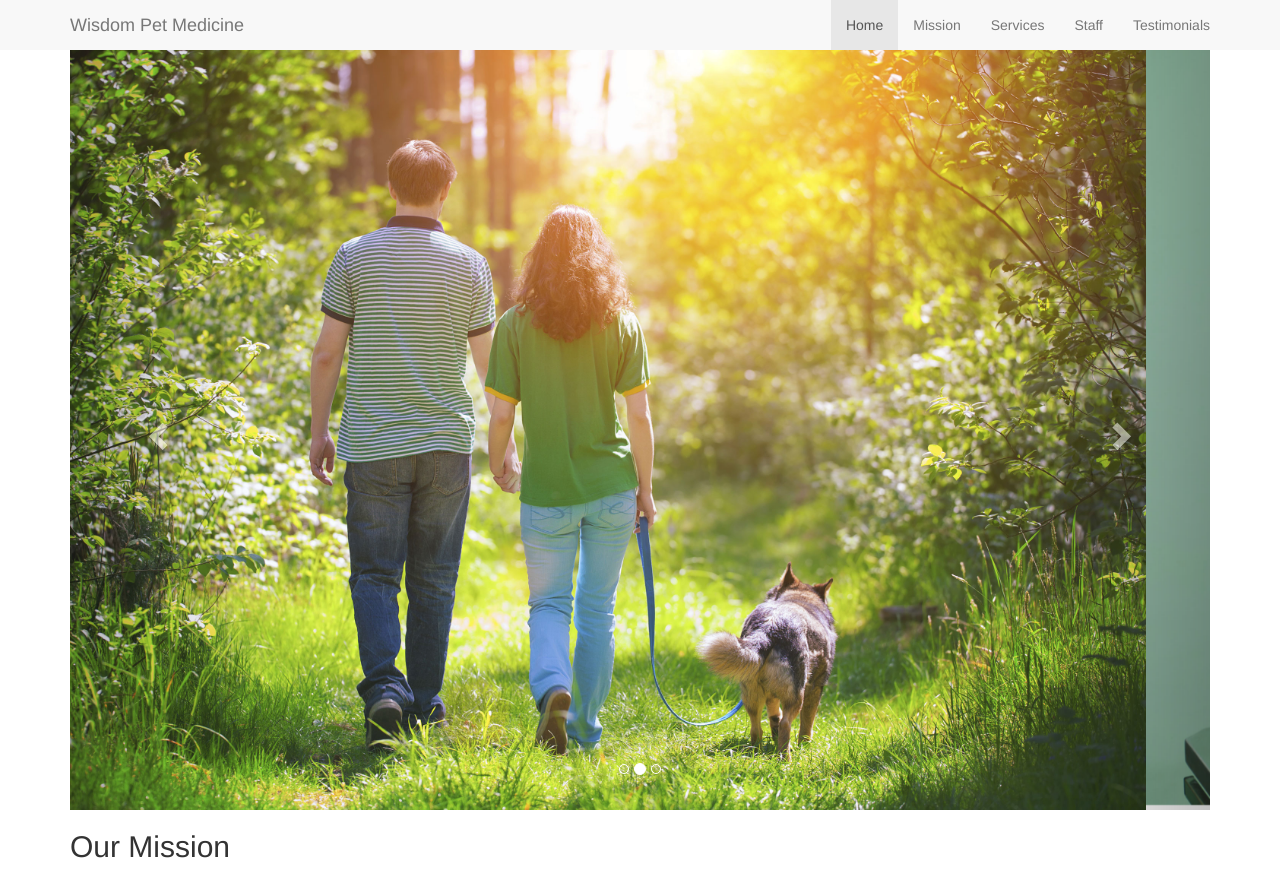
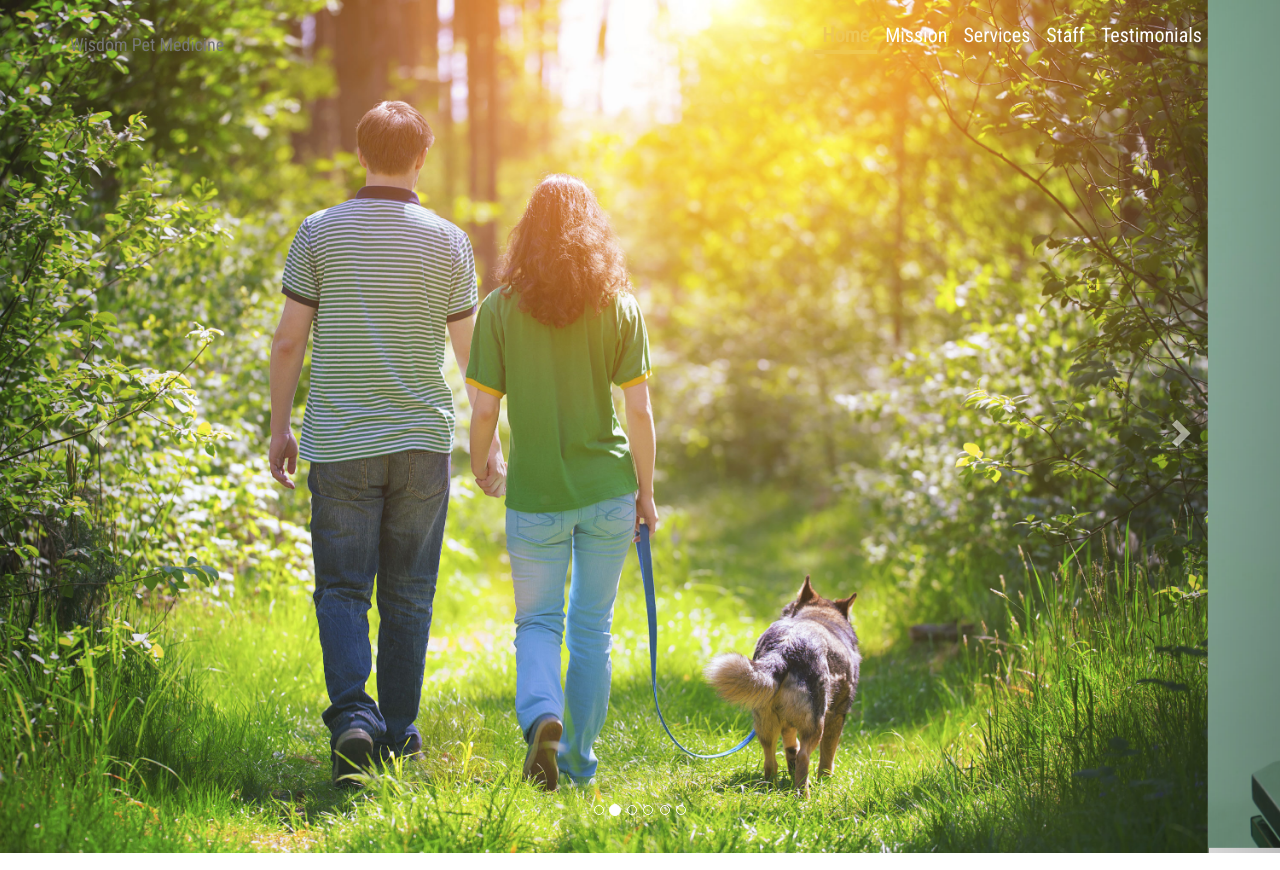
Before and after one commit to campside/Bootstrap-basics, a plain HTML site: page index.html in a window 1280 px wide. Shown: the top 870 px of the page. Drawn offline with nearby package versions, Linux system fonts and the light colour scheme.

Commit message:
navbar styling

```diff
--- a/css/style.css
+++ b/css/style.css
@@ -1,16 +1,77 @@
+@import url('https://fonts.googleapis.com/css?family=Roboto+Condensed');
+
 body {
-	padding-top: 50px;
+	margin: 0;
+	padding: 0;
+	font-family: 'Roboto Condensed', sans-serif;
+	font-weight: 300;
+	font-size: 2em;
+	position: relative;
+}
+
+h1, h2, h3, h4, h5, h6 {
+	font-family: "Open Sans", sans-serif;
+	font-weight: 100;
+	margin: 0;
 }
 
 img {
 	max-width: 200px;
 }
 
-.navbar {
-	border-radius: 0;
-	border: 0;
+/** Header navigation **/
+
+header .navbar {
+	 padding: 20px 0;
+}
+
+header .navbar-default {
+	background-color: transparent;
+	border: none;
+}
+
+header .navbar-default .navbar-nav a {
+	color: white;
+	padding: 5px 8px;
+}
+
+header .navbar-default .navbar-nav .active a {
+	font-weight: 700;
+	color: #EEC856;
+	background: transparent;
+	border-bottom: 4px solid #EEC850;
+}
+
+header .navbar-default .navbar-nav .active a:hover {
+	font-weight: 700;
+	color: red;
+	background: transparent;
+	border-bottom: 4px solid #EEC850;
+}
+
+header .navbar-default .navbar-nav a:hover {
+	color: #EEC856;
+}
+
+header .navbar-right {
+	margin-right: 0;
 }
 
 footer .navbar-default {
-	background: transparent;
+	background-color: transparent;
+	border: none;
 }
+
+.container-fluid {
+	padding-right: 0px;
+	padding-left: 0px;
+}
+
+.page {
+	padding: 50px 0;
+}
+
+.page h2 {
+	text-align: center;
+	margin-bottom: 25px;
+}
--- a/index.html
+++ b/index.html
@@ -3,7 +3,7 @@
 
 <head>
     <meta charset="UTF-8">
-    <title>Wisdom Pet Medicine</title>
+    <title>Bootstrap page</title>
     <link rel="stylesheet" href="https://maxcdn.bootstrapcdn.com/bootstrap/3.3.1/css/bootstrap.min.css">
     <link rel="stylesheet" href="css/style.css">
     <meta name="viewport" content="width=device-width, initial-scale=1">
@@ -41,8 +41,11 @@
                 <li data-target="#carousel" data-slide-to="0" class="active"></li>
                 <li data-target="#carousel" data-slide-to="1"></li>
                 <li data-target="#carousel" data-slide-to="2"></li>
+                <li data-target="#carousel" data-slide-to="3"></li>
+                <li data-target="#carousel" data-slide-to="4"></li>
+                <li data-target="#carousel" data-slide-to="5"></li>
             </ol>
-            <div class="container">
+            <div class="container-fluid">
                 <div class="carousel-inner">
                     <div class="item active">
                         <img src="images/carousel-lifestyle.jpg" alt="Lifestyle Photo">
--- a/js/myscript.js
+++ b/js/myscript.js
@@ -0,0 +1,3 @@
+$('#carousel').carousel({
+    interval: 5000
+});
```
